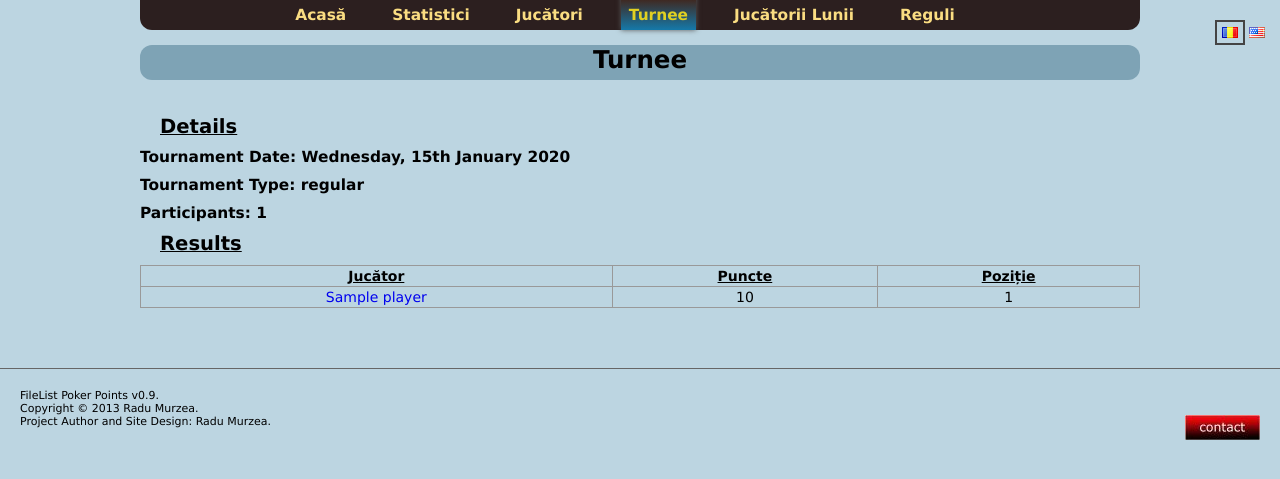
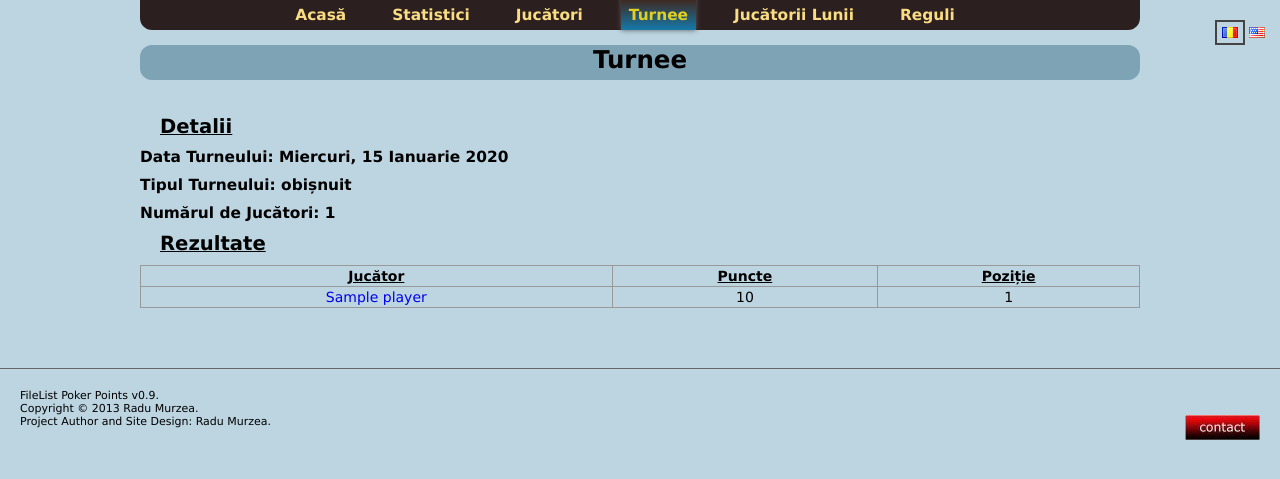
Before and after one commit to SoboLAN/flpoker, a PHP site: page /tournament.php?id=1 in a window 1280 px wide. Shown: the top 479 px of the page. Run offline with PHP 8.4, Linux system fonts and the light colour scheme; tables that the repository leaves empty hold one stand-in row (values such as "Sample post").

Commit message:
- Fixed some label issues regarding tournaments

```diff
--- a/TournamentRenderer.php
+++ b/TournamentRenderer.php
@@ -15,23 +15,35 @@ class TournamentRenderer extends GeneralRenderer
 	public function renderDetails($content)
 	{
 		$tournamentTime = mktime(0, 0, 0, $content['month'], $content['day'], $content['year']);
-		$tournamentDate = date('l, jS F Y', $tournamentTime);
+		$tournamentDate = date('l, j F Y', $tournamentTime);
+
+		if ($this->site->getLanguage() !== 'en')
+		{
+			$tournamentDate = $this->translateDate($tournamentDate, $this->site->getLanguage());
+			$tournamentDate = $this->translateDay($tournamentDate, $this->site->getLanguage());
+		}
+
+		$type = $content['type'] == 'regular' ? $this->site->getWord('tournament_regular') :
+												$this->site->getWord('tournament_special');
 
 		$out =
 			'<p>
-				<span class="subtitle">Details</span>
+				<span class="subtitle">' . $this->site->getWord('tournament_details') . '</span>
 			</p>
 			<p>
-				<span class="bigger_label">Tournament Date: ' . $tournamentDate . '</span>
+				<span class="bigger_label">' . $this->site->getWord('tournament_date') . ': ' .
+					$tournamentDate . '</span>
 			</p>
 			<p>
-				<span class="bigger_label">Tournament Type: ' . $content['type'] . '</span>
+				<span class="bigger_label">' . $this->site->getWord('tournament_type') . ': ' .
+					$type . '</span>
 			</p>
 			<p>
-				<span class="bigger_label">Participants: ' . $content['participants'] . '</span>
+				<span class="bigger_label">' . $this->site->getWord('tournament_nrplayers') . ': ' .
+					$content['participants'] . '</span>
 			</p>
 			<p>
-				<span class="subtitle">Results</span>
+				<span class="subtitle">' . $this->site->getWord('tournament_results') . '</span>
 			</p>';
 
 		return $out;
--- a/tournament.php
+++ b/tournament.php
@@ -39,9 +39,7 @@ $renderer = new TournamentRenderer($site);
 
 $htmlout .= $renderer->renderDetails($details);
 
-$results = $tournamentPage->getTournamentResults($tid);
-
-$htmlout .= $renderer->renderResults($results);
+$htmlout .= $renderer->renderResults($tournamentPage->getTournamentResults($tid));
 
 $htmlout .= '</div>';
 
--- a/wording/text.ro.php
+++ b/wording/text.ro.php
@@ -29,6 +29,8 @@ $siteLabels = array (
 	'statistics_tab_tournaments' => 'Turnee',
 
 	'statistics_general_totalpoints' => 'Numărul Total de Puncte acumulate în Club',
+	'statistics_general_nrusers' => 'Număr de Jucători',
+	'statistics_general_nrtournaments' => 'Număr de Turnee',
 
 	'statistics_mostactive_player' => 'Jucător',
 	'statistics_mostactive_count' => 'Numărul de Turnee',
@@ -43,6 +45,13 @@ $siteLabels = array (
 	'tournaments_regular' => 'obișnuit',
 	'tournaments_special' => 'special',
 
+	'tournament_details' => 'Detalii',
+	'tournament_date' => 'Data Turneului',
+	'tournament_type' => 'Tipul Turneului',
+	'tournament_regular' => 'obișnuit',
+	'tournament_special' => 'special',
+	'tournament_nrplayers' => 'Numărul de Jucători',
+	'tournament_results' => 'Rezultate',
 	'tournament_player' => 'Jucător',
 	'tournament_points' => 'Puncte',
 	'tournament_position' => 'Poziție',
```
Also changed, not shown: wording/text.en.php (+9 -0 lines).
